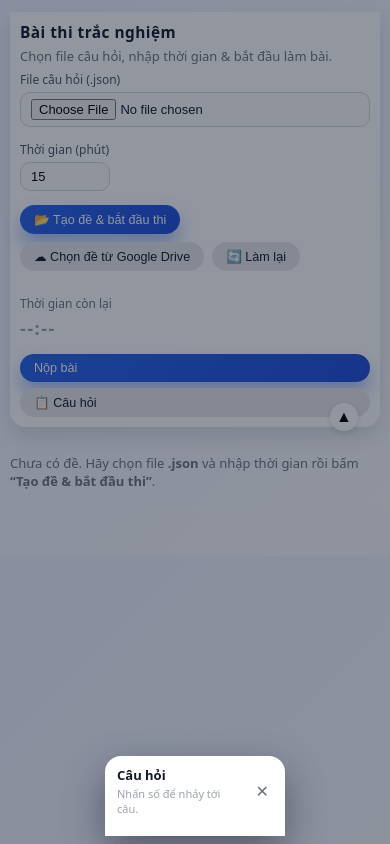
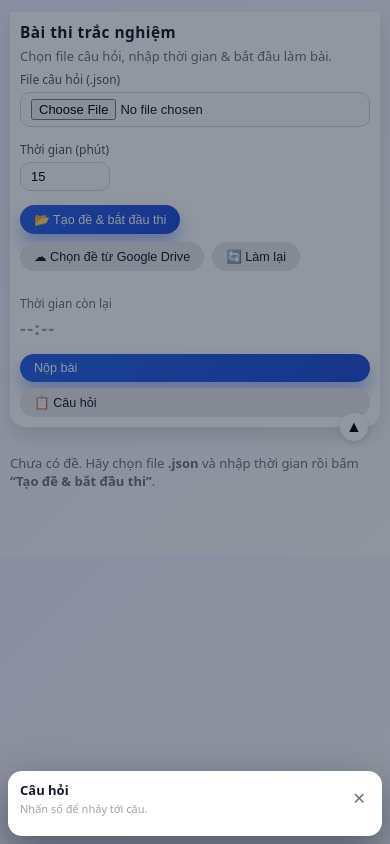
Before and after one commit to vanquang20011-tech/trac_nghiem, a plain HTML site: page index.html in a window 390 px wide. Both pictures are taken after a click on the button "📋 Câu hỏi". Drawn offline with Linux system fonts and the light colour scheme.

Commit message:
Add files via upload

```diff
--- a/style.css
+++ b/style.css
@@ -23,7 +23,7 @@ body {
 .header-toggle {
   position: absolute;
   right: 24px;
-  bottom: -22px;
+  bottom: -14px;
   border: none;
   border-radius: 999px;
   width: 28px;
@@ -184,7 +184,7 @@ input[type="number"] {
 .exam-header-right {
   min-width: 150px;
   text-align: right;
-  position: relative;
+  position: static;
 }
 
 .timer-label {
@@ -718,9 +718,9 @@ input[type="number"] {
 
   .question-nav {
     width: 100%;
-    max-width: 180px;
+    max-width: 380px;
     margin: 0 8px 8px;
-    border-radius: 16px 16px 0 0;
+    border-radius: 16px 16px 3 0;
     position: relative;
     top: auto;
     box-shadow: 0 16px 40px rgba(15, 23, 42, 0.45);
```
